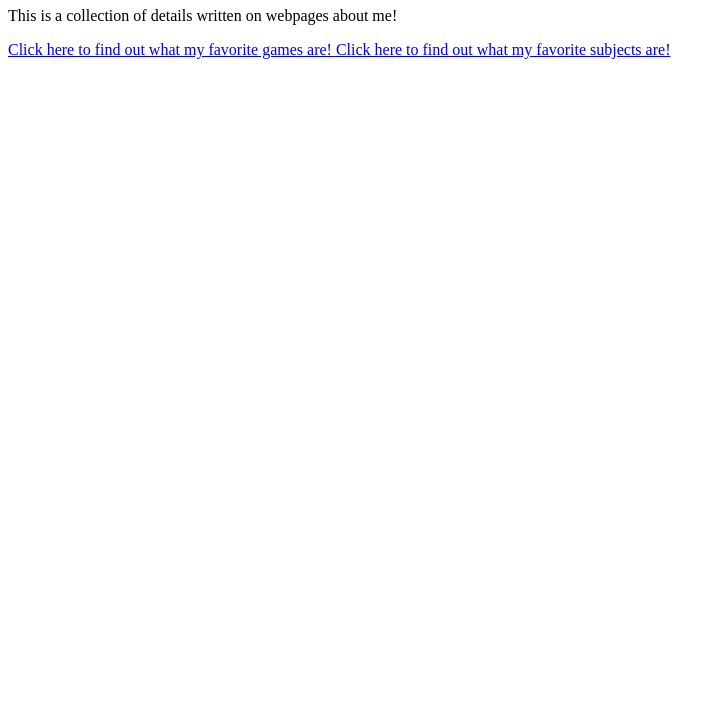
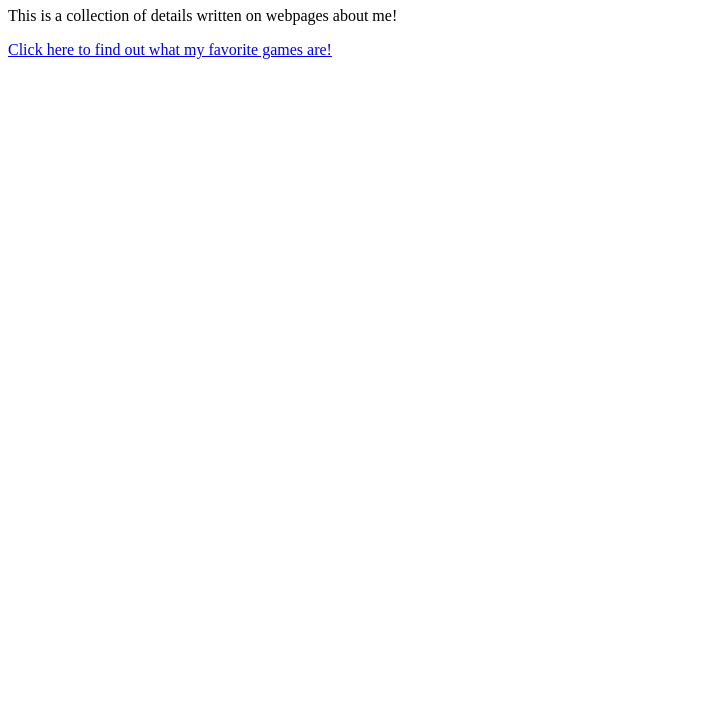
Before and after one commit to VonnzkiMA/Cesium-Lab2-Miguel, a plain HTML site: page index.html in a window 1280 px wide. Shown: the part 73-800 px from the top of the page, without its empty margins (0-726 px from the left). Drawn offline with Linux system fonts and the light colour scheme.

Commit message:
Update index.html

```diff
--- a/index.html
+++ b/index.html
@@ -10,8 +10,7 @@
 	<body>
 		<h1>Vonn's Profile</h1>
 		<p>This is a collection of details written on webpages about me!</p>
-		<a href="games.html">Click here to find out what my	favorite games are!	</a>
-		<a href="subjects.html">Click here to find out what my favorite subjects are! </a>
+		<a href="games.html">Click here to find out what my favorite games are!	</a>
 
 	</body>
 </html>
```
